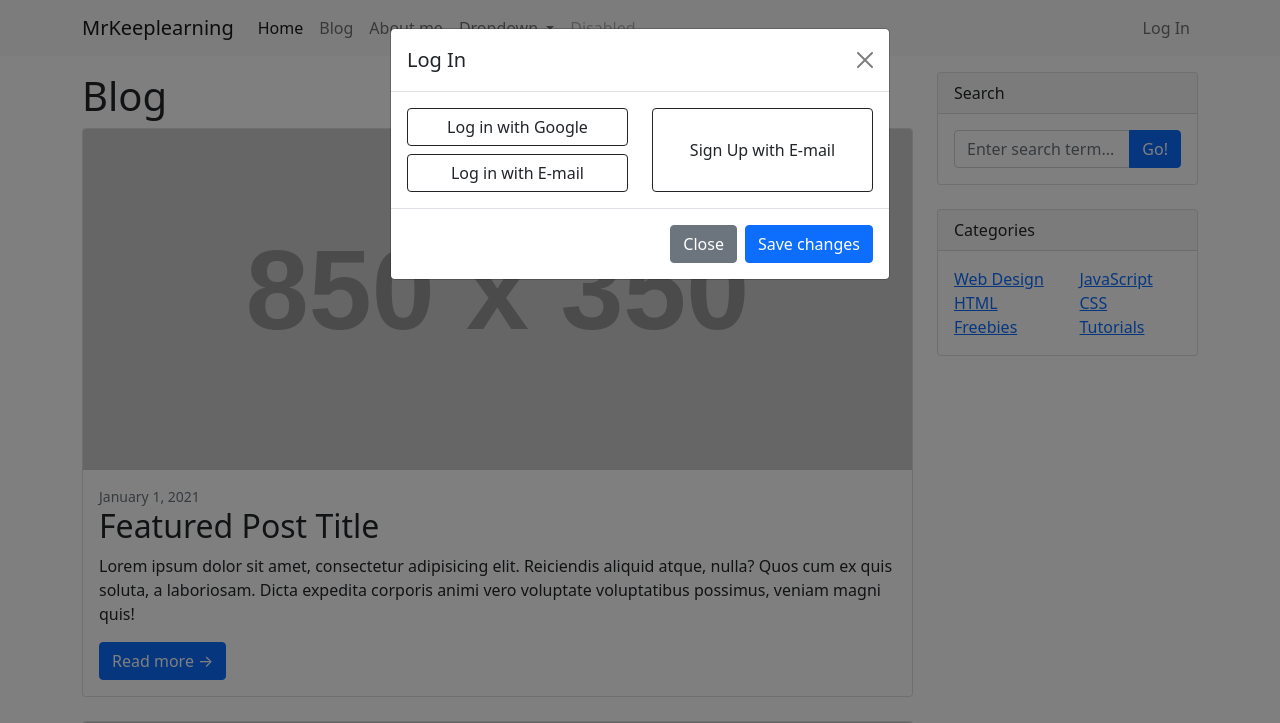
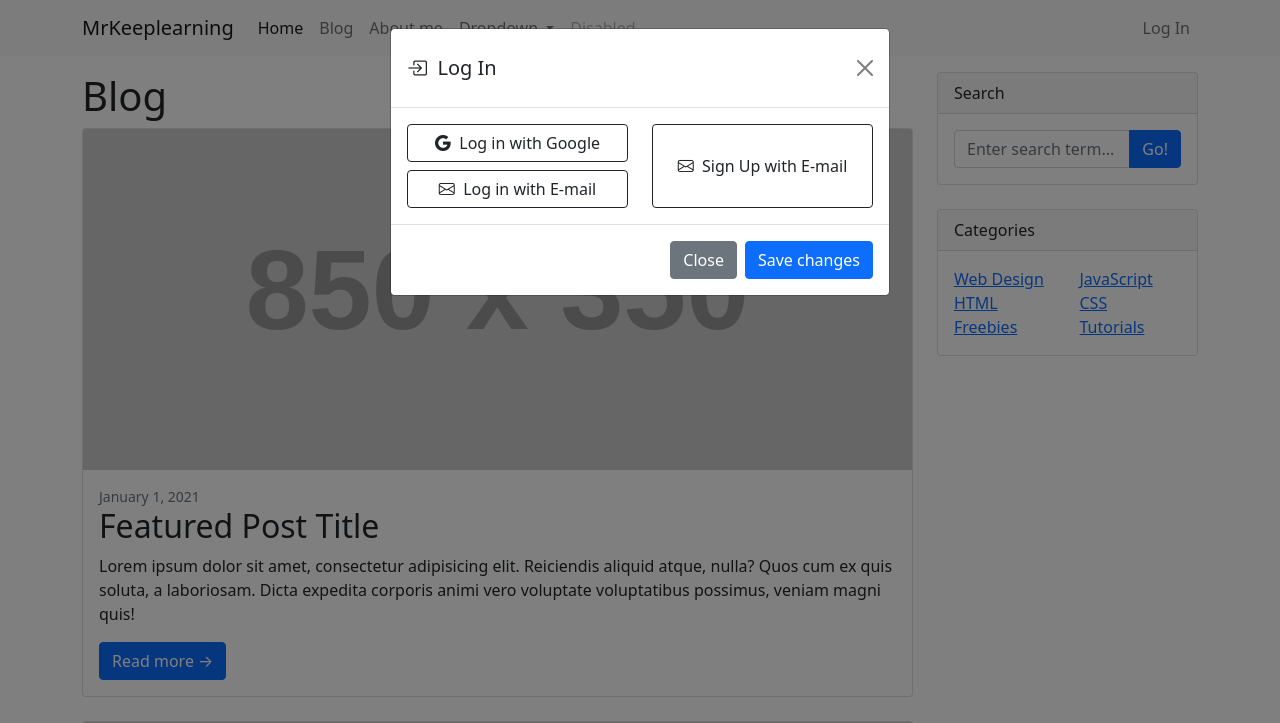
Before and after one commit to MrKeeplearning/TIL, a plain HTML site: page Django/CH04 - Bootstrap/blog_list.html in a window 1280 px wide. Both pictures are taken after a click on the link "Log In". Shown: the top 723 px of the page. Drawn offline with nearby package versions, Linux system fonts and the light colour scheme; placeholder pictures from the web are drawn by us.

Commit message:
Add icons to modal

```diff
--- a/Django/CH04 - Bootstrap/blog_list.html
+++ b/Django/CH04 - Bootstrap/blog_list.html
@@ -4,6 +4,7 @@
 <head>
     <title>Blog</title>
     <link href="./bootstrap5/css/bootstrap.min.css" rel="stylesheet" type="text/css">
+    <link rel="stylesheet" href="https://cdn.jsdelivr.net/npm/bootstrap-icons@1.3.0/font/bootstrap-icons.css">
 </head>
 
 <body>
@@ -67,17 +68,25 @@
         <div class="modal-dialog">
             <div class="modal-content">
                 <div class="modal-header">
-                    <h5 class="modal-title" id="loginModalLabel">Log In</h5>
+                    <h5 class="modal-title my-2" id="loginModalLabel">
+                        <i class="bi bi-box-arrow-in-right"></i>&nbsp Log In
+                    </h5>
                     <button type="button" class="btn-close" data-bs-dismiss="modal" aria-label="Close"></button>
                 </div>
                 <div class="modal-body">
                     <div class="row">
                         <div class="col-md-6 d-grid gap-2">
-                            <button type="button" class="btn btn-outline-dark">Log in with Google</button>
-                            <button type="button" class="btn btn-outline-dark">Log in with E-mail</button>
+                            <button type="button" class="btn btn-outline-dark">
+                                <i class="bi bi-google"></i>&nbsp Log in with Google
+                            </button>
+                            <button type="button" class="btn btn-outline-dark">
+                                <i class="bi bi-envelope"></i>&nbsp Log in with E-mail
+                            </button>
                         </div>
                         <div class="col-md-6 d-grid gap-2">
-                            <button type="button" class="btn btn-outline-dark" col-12 btn-sm>Sign Up with E-mail</button>
+                            <button type="button" class="btn btn-outline-dark" col-12 btn-sm>
+                                <i class="bi bi-envelope"></i>&nbsp Sign Up with E-mail
+                            </button>
                         </div>
                     </div>
                 </div>
```
